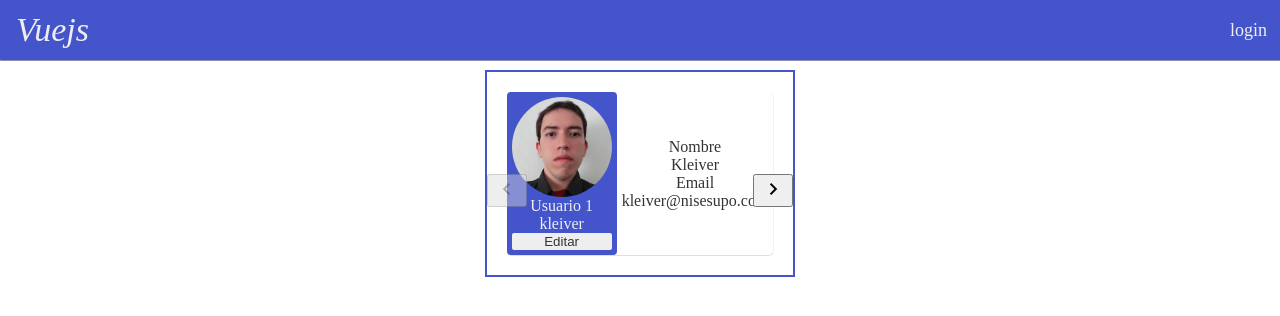
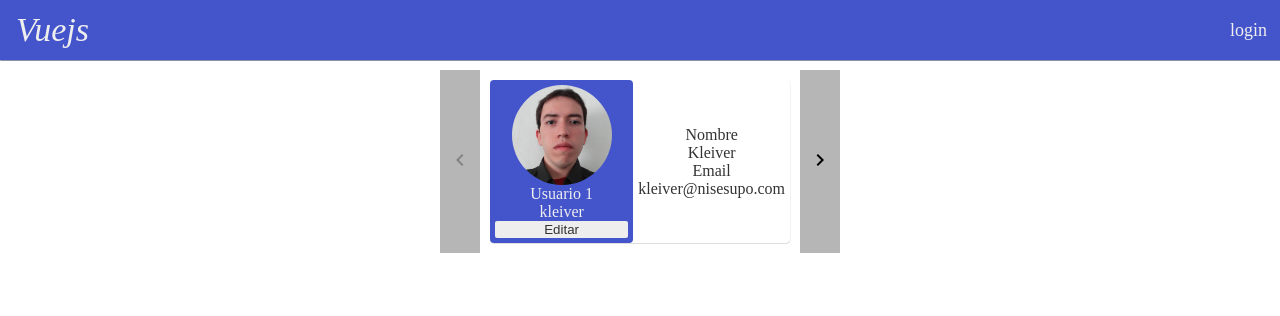
Before and after one commit to ezalorpro/vue_web, a Vue app: page /#/ in a window 1280 px wide. Shown: the top 316 px of the page. Built offline with nearby package versions, Linux system fonts and the light colour scheme.

Commit message:
mejora carousel "finalizado"

```diff
--- a/src/components/card.vue
+++ b/src/components/card.vue
@@ -16,6 +16,7 @@ export default {
 
     .card-container{
         margin: 10px;
+        background-color: $background_color;
         @include container_display($width: inherit);
         border-radius: 4px;
         box-shadow: 0.2px 0.4px 0.1px darken($background_color, 25%);
--- a/src/components/carousel.vue
+++ b/src/components/carousel.vue
@@ -1,11 +1,11 @@
 <template>
-  <div class="carousel-container">
+  <div class="carousel-container" :style="{width: carousel_width, height: carousel_height}">
     <div ref="carousel" :class="{'carousel-content': true}">
-      <transition-group name="slideIn" tag="div">
-        <div class="carousel-item" v-for="(_, slot) of $slots" v-bind:key="slot" v-show="slot == currentIndex">
-          <slot :name="slot"></slot>
-        </div>
-      </transition-group>
+        <transition v-for="(_, slot) of $slots" v-bind:key="slot" name="slideIn" mode="in-out">
+          <div class="carousel-item" v-show="slot == currentIndex">
+            <slot :name="slot"></slot>
+          </div>
+        </transition>
     </div>
     <div class="controls">
       <button v-on:click="goLeft()" :disabled="currentIndex == 1" class="carousel-button">
@@ -21,6 +21,16 @@
 <script>
 export default {
     name: 'Carousel',
+    props: {
+      carousel_width: {
+        type: String,
+        default: '400px'
+      },
+      carousel_height: {
+        type: String,
+        default: '100%'
+      }
+    },
     data() {
       return {
         currentIndex: {
@@ -29,7 +39,7 @@ export default {
         },
         countItems: {
           type: Number,
-          default: 1
+          default: 0
         }
       }
     },
@@ -42,8 +52,18 @@ export default {
       }
     },
     mounted() {
-      this.currentIndex = 1
-      this.countItems = this.$children[0].$children.length
+      this.currentIndex = 1;
+      this.countItems = 0;
+      /* eslint-disable no-unused-vars */
+      for (const key in this.$slots) {
+        if (!isNaN(key)) {
+          this.countItems += 1
+          console.log(this.countItems)
+        }
+      }
+      /* eslint-enable no-unused-vars */
+      console.log(this.countItems)
+
     }
 }
 </script>
@@ -53,18 +73,42 @@ export default {
     @import "../sass/mixins";
 
     .carousel-container {
-      border: 2px solid $primary_color;
+      // border: 2px solid $primary_color;
       margin: 10px;
+      padding: 0 30px;
       position: relative;
       overflow: hidden;
       @include container_display($width: inherit);
 
       .controls{
         width: 100%;
+        height: 100%;
         position: absolute;
         display: flex;
+        align-items: center;
         justify-content: space-between;
-        top: 50%;
+
+        .carousel-button{
+          border-style: none;
+          display: block;
+          height: 100%;
+          padding: 0;
+          width: 40px;
+          background-color: #00000049;
+          transition: all 0.1s ease;
+
+          &i{
+            color: #000;
+          }
+
+          &:focus {
+            outline: none;
+          }
+
+          &:active {
+            background-color: lighten($color: #000000ad, $amount: 20%);
+          }
+        }
       }
 
     }
@@ -72,13 +116,13 @@ export default {
     .carousel-content {
       overflow: hidden;
       @include container_display($flow: column, $justify: flex-start);
-      @include slideIn( 1s, 100%, 0, 0px);
-      padding: 10px;
+      @include slideIn($time: 0.3s,$distance: 100%, $width: calc(100% - 80px));
+      padding: 0 10px;
 
     }
 
     .carousel-item{
       display: flex;
-      max-width: 360px;
+      width: 100%;
     }
 </style>
--- a/src/components/sidebar.vue
+++ b/src/components/sidebar.vue
@@ -73,7 +73,7 @@ export default {
             background-color: #0000004d;
         }
 
-        @include slideIn($distance: -100%);
+        @include slideIn($distance: -100%, $width: 40%);
         @include FadeIn();
     }
 
--- a/src/sass/_mixins.scss
+++ b/src/sass/_mixins.scss
@@ -75,7 +75,8 @@
     $time: 0.3s,
     $distance: 100%,
     $opacity: 1,
-    $height: inherit,
+    $height: 100%,
+    $width: 100%,
     $class: 'slideIn'
     ) {
     .#{$class}-enter-active {
@@ -84,7 +85,9 @@
 
     .#{$class}-leave-active {
         transition: transform $time ease;
+        position: absolute;
         height: $height;
+        width: $width;
         opacity: $opacity;
     }
 
--- a/src/views/Home.vue
+++ b/src/views/Home.vue
@@ -19,6 +19,12 @@
               </div>
             </div>
           </Card>
+        </template>
+        <template v-slot:5>
+          <img src="/images/logo.png"  width="100%" alt="logo">
+        </template>
+        <template v-slot:6>
+          <img src="/images/avatar.jpg" width="100%" alt="logo">
         </template>
       </Carousel>
     </div>
```
